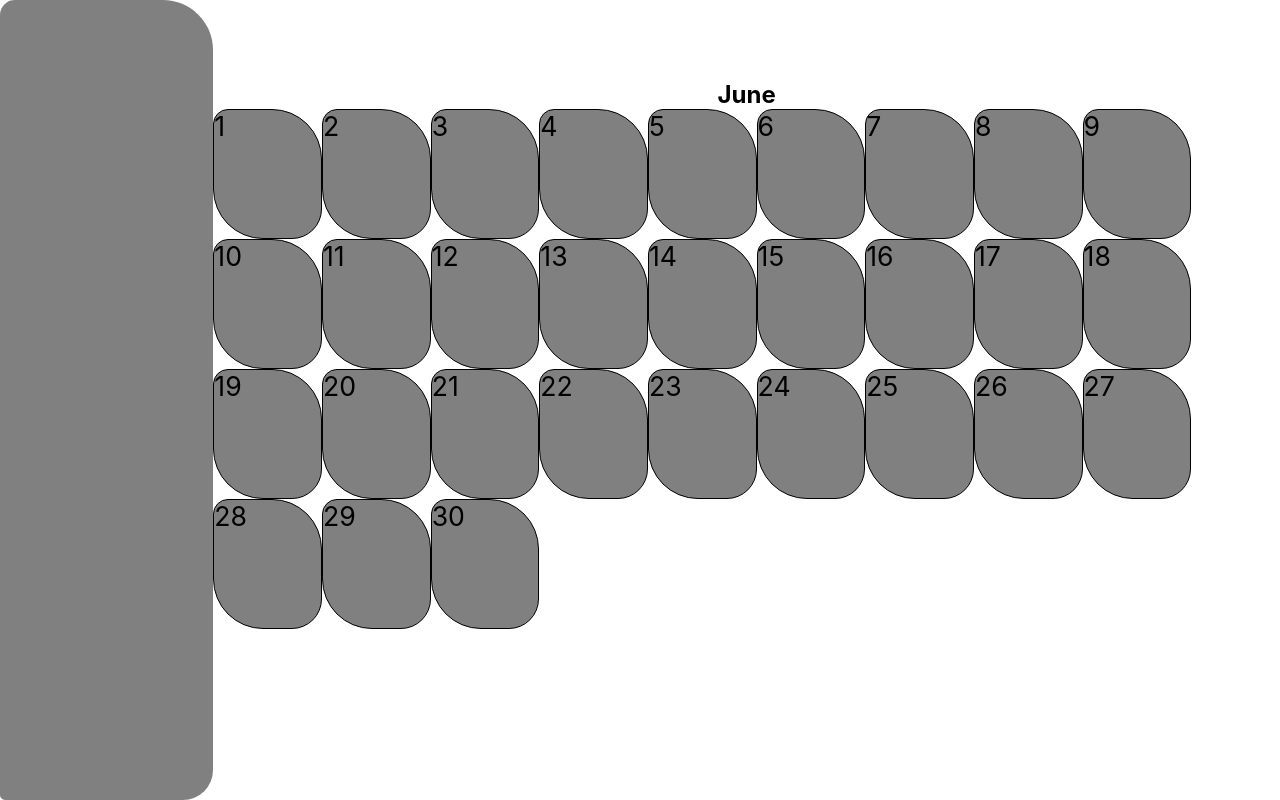
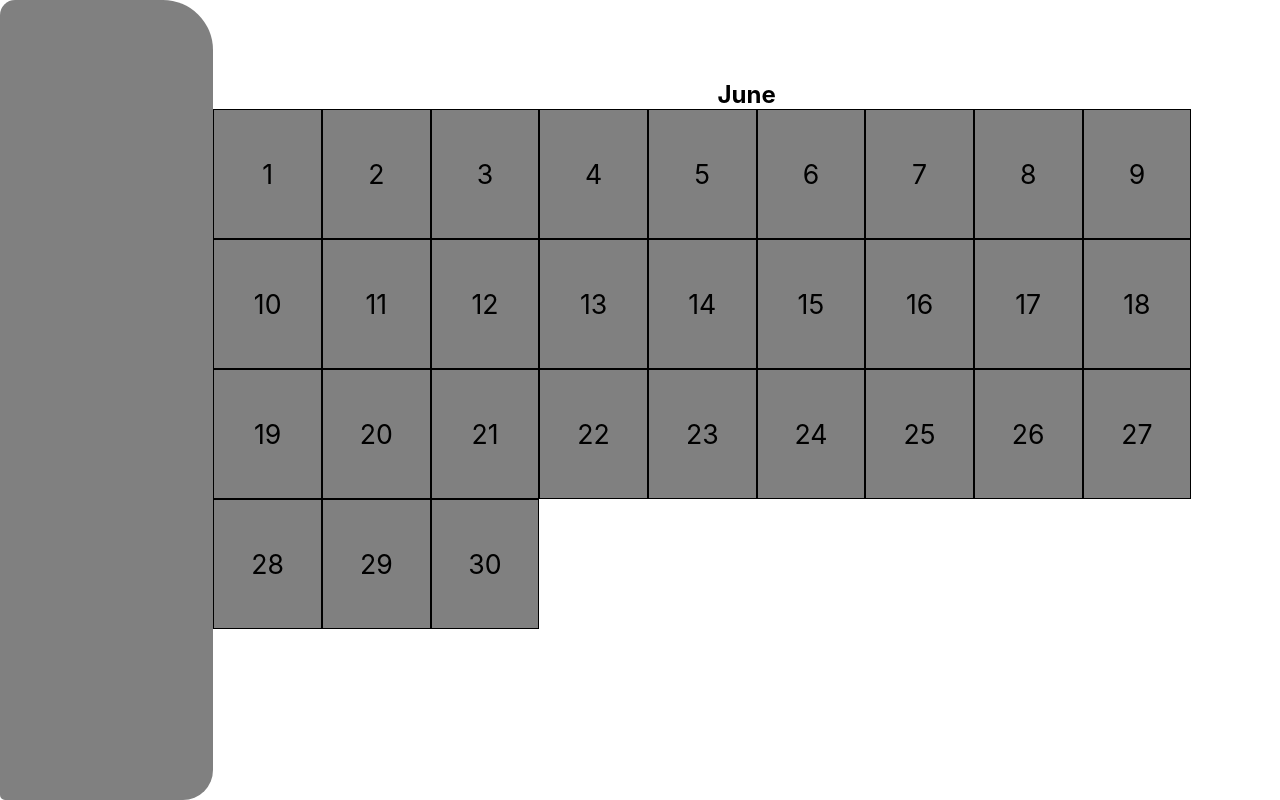
Before and after one commit to Andrewhli06/calendarApp, a React (Create React App) app in the folder calendarapp/: page / in a window 1280 px wide. Built offline with nearby package versions, Linux system fonts and the light colour scheme.

Commit message:
Centered Calendar numbers

```diff
--- a/calendarapp/src/components/calendar.css
+++ b/calendarapp/src/components/calendar.css
@@ -9,8 +9,10 @@
 }
 
 .calendar {
+    display: flex;
+    justify-content: center;
+    align-items: center;
     border: 1px solid black;
-    border-radius: 15px 50px 30px;
     background-color: grey;
     height: 20%;
     width: 10%;
```
